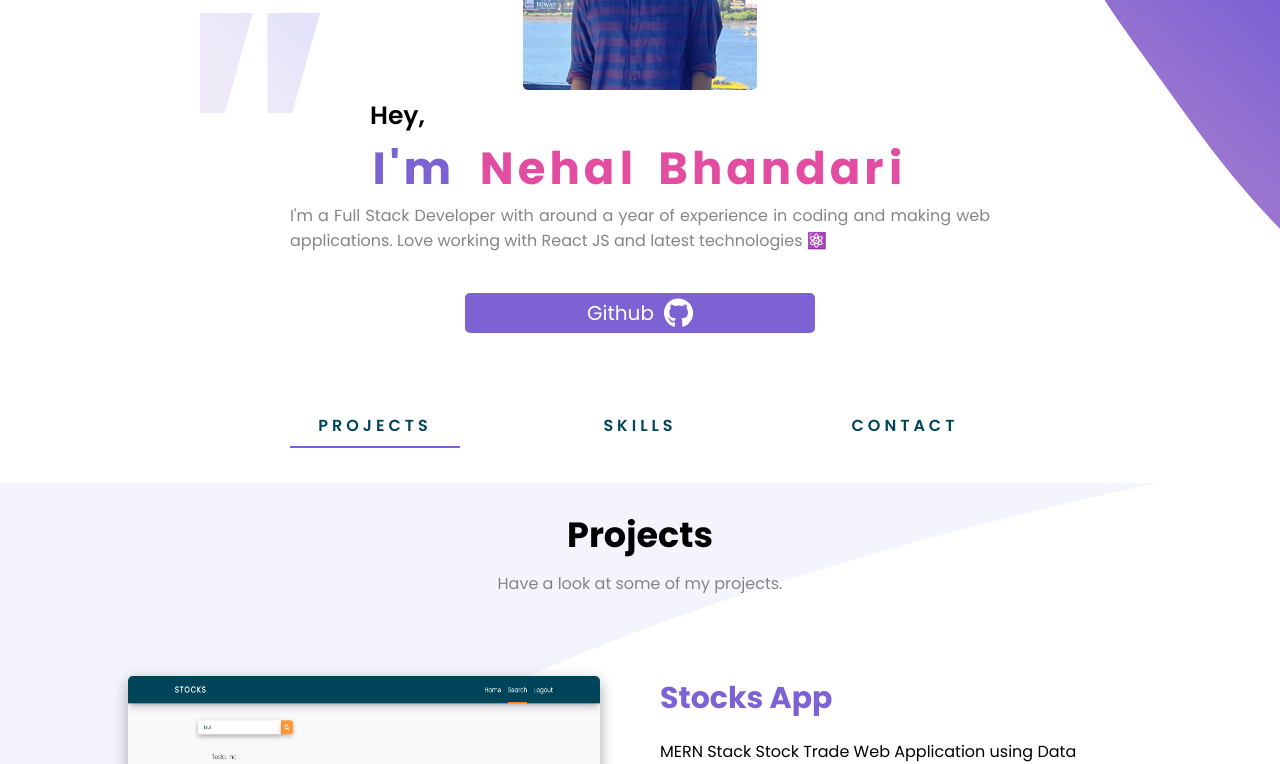
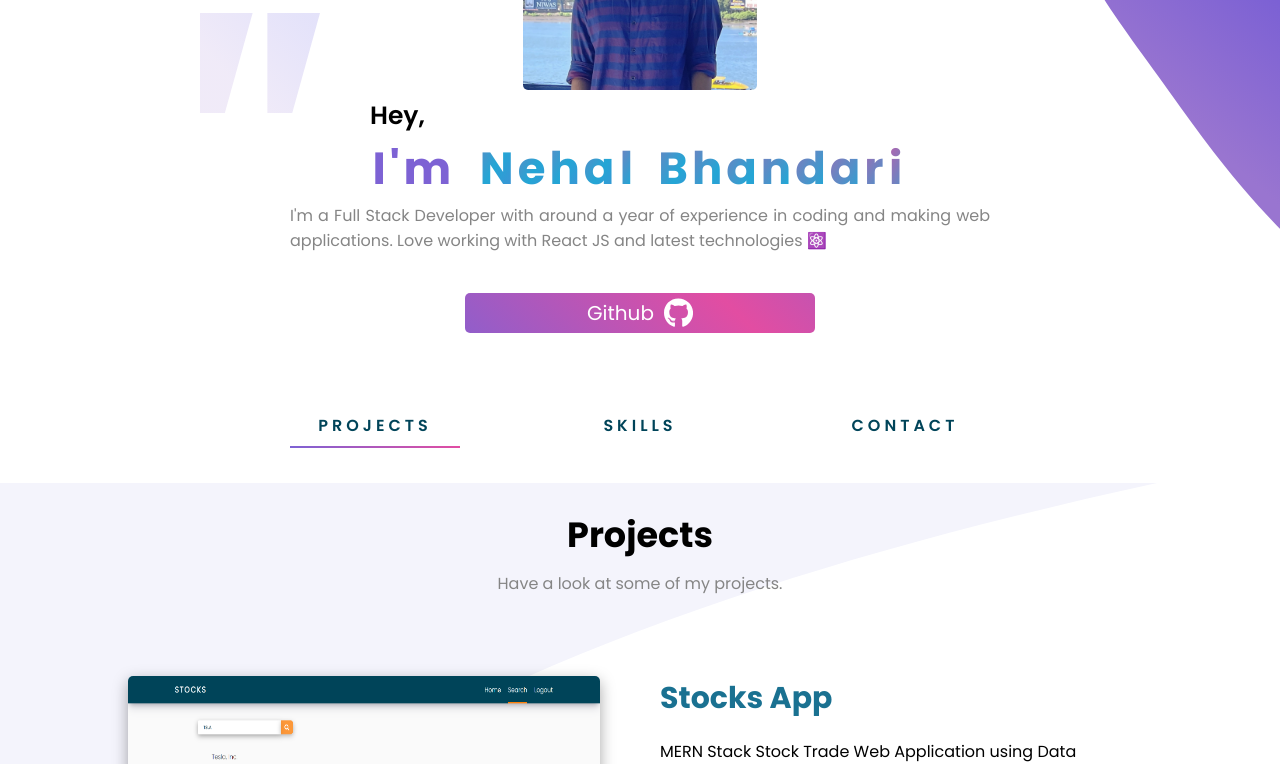
Before and after one commit to magicalbn/nehalbhandari-portfolio, a Next.js app: page / in a window 1280 px wide. Shown: the part 340-1104 px from the top of the page. Built offline with nearby package versions, Linux system fonts and the light colour scheme.

Commit message:
gradient effects

```diff
--- a/components/Intro.js
+++ b/components/Intro.js
@@ -48,7 +48,7 @@ const Intro = () => {
                 </div>
                 <div className="text">
                     <p className="text1">Hey,</p>
-                    <p className="text2">I'm {splitName()}</p>
+                    <p className="text2">I'm <p className='profile-name'>{splitName()}</p></p>
                     <p className="text3">I'm a Full Stack Developer with around a year of experience in coding and making web applications. Love working with React JS and latest technologies ⚛️</p>
                 </div>
                 <div className="button-group" onClick={() => window.open("https://github.com/magicalbn", '_blank', 'noopener,noreferrer')}>
--- a/styles/ScssFiles/_intro.scss
+++ b/styles/ScssFiles/_intro.scss
@@ -58,7 +58,10 @@
         margin-top: 40px;
         font-size: 20px;
         border: 2px solid var(--accent-color);
+        border: none;
         background-color: var(--accent-color);
+        background: linear-gradient(45deg, #7d62d4, #e24da2, #7d62d4, #23a6d5);
+        background-size: 280% 280%;
         border-radius: 5px;
         color: white;
         display: flex;
@@ -78,13 +81,13 @@
 
         cursor: pointer;
         &:hover {
-            background-color: white;
-            color: var(--accent-color);
-            svg {
-                path {
-                    fill: var(--accent-color);
-                }
-            }
+            background-position: 100% 50%;
+            // color: var(--accent-color);
+            // svg {
+            //     path {
+            //         fill: var(--accent-color);
+            //     }
+            // }
         }
     }
 }
@@ -121,21 +124,43 @@
 
 
 .intro .text2 {
+    .profile-name{
+        display: inline-block;
+
+    }
     span {
         min-width: 20px;
         display: inline-block;
         transition: all 0.2s ease-in;
         transform: translateY(50px);
         opacity: 0;
+
         color: var(--accent-color);
     }
 
     span.fade {
+        background: linear-gradient(-60deg, #7d62d4, #23a6d5, #e24da2, #7d62d4);
+        background-size: 400% 400%;
+        animation: gradient 4s ease infinite;
+        background-clip: text;
         transform: translateY(0px);
         opacity: 1;
-        color: var(--accent-color-secondary);
+        color: transparent;
     }
 }
+
+@keyframes gradient {
+	0% {
+		background-position: 0% 50%;
+	}
+	50% {
+		background-position: 100% 50%;
+	}
+	100% {
+		background-position: 0% 50%;
+	}
+}
+
 
 @media screen and (max-width: 1200px) {
     .intro {
--- a/styles/ScssFiles/_projects.scss
+++ b/styles/ScssFiles/_projects.scss
@@ -45,7 +45,7 @@
             margin-right: 20px;
             h2 {
                 font-size: 30px;
-                color: var(--accent-color);
+                color: #1a7191;
             }
             .info {
                 margin-top: 20px;
@@ -86,24 +86,35 @@
                 .web {
                     background-color: var(--accent-color);
                     color: white;
+                    svg {
+                        path {
+                            fill: white;
+                        }
+                    }
 
                     &:hover {
                         background-color: white;
                         color: var(--accent-color);
+                        svg {
+                            path {
+                                fill: var(--accent-color);
+                            }
+                        }
                     }
                 }
 
                 .git {
                     background-color: white;
-                    color: var(--accent-color);
+                    border: 2px solid var(--accent-color-secondary);
+                    color: var(--accent-color-secondary);
                     svg {
                         path {
-                            fill: var(--accent-color);
+                            fill: var(--accent-color-secondary);
                         }
                     }
 
                     &:hover {
-                        background-color: var(--accent-color);
+                        background-color: var(--accent-color-secondary);
                         color: white;
                         svg {
                             path {
--- a/styles/ScssFiles/_tabs.scss
+++ b/styles/ScssFiles/_tabs.scss
@@ -18,7 +18,7 @@
             height: 2px;
             bottom: 0;
             left: 0;
-            background-color: var(--accent-color);
+            background:  linear-gradient(45deg, #7d62d4, #e24da2);;
             opacity: 0;
         }
         p{
```
Also changed, not shown: styles/dist/styles.css, 1 other file (tests, documents, lock files or other folders).
